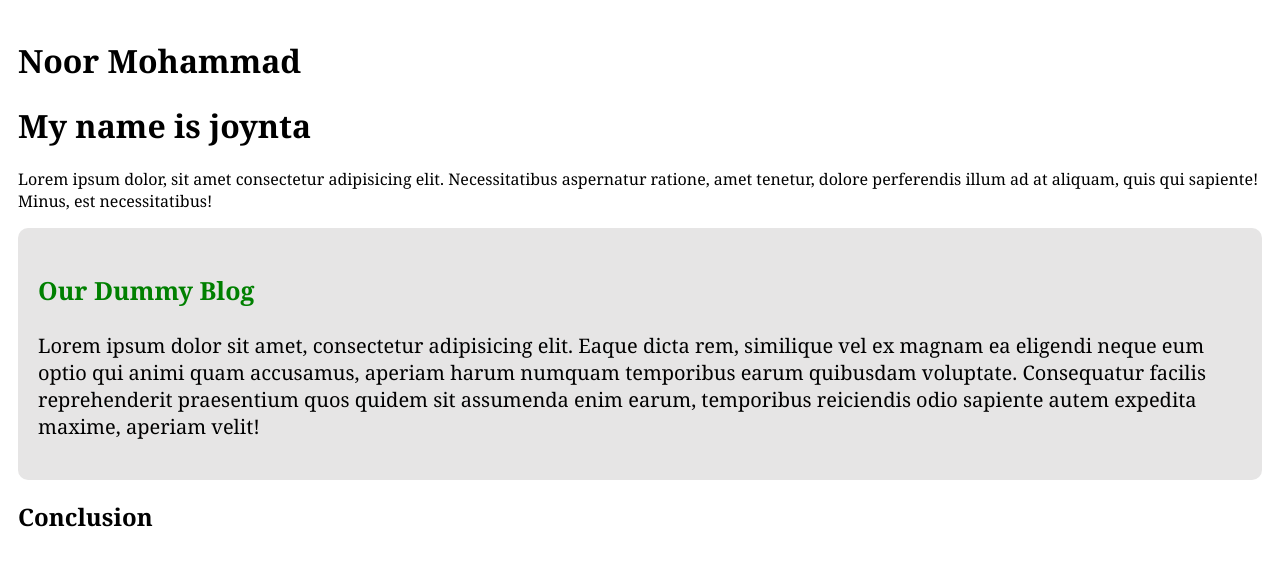
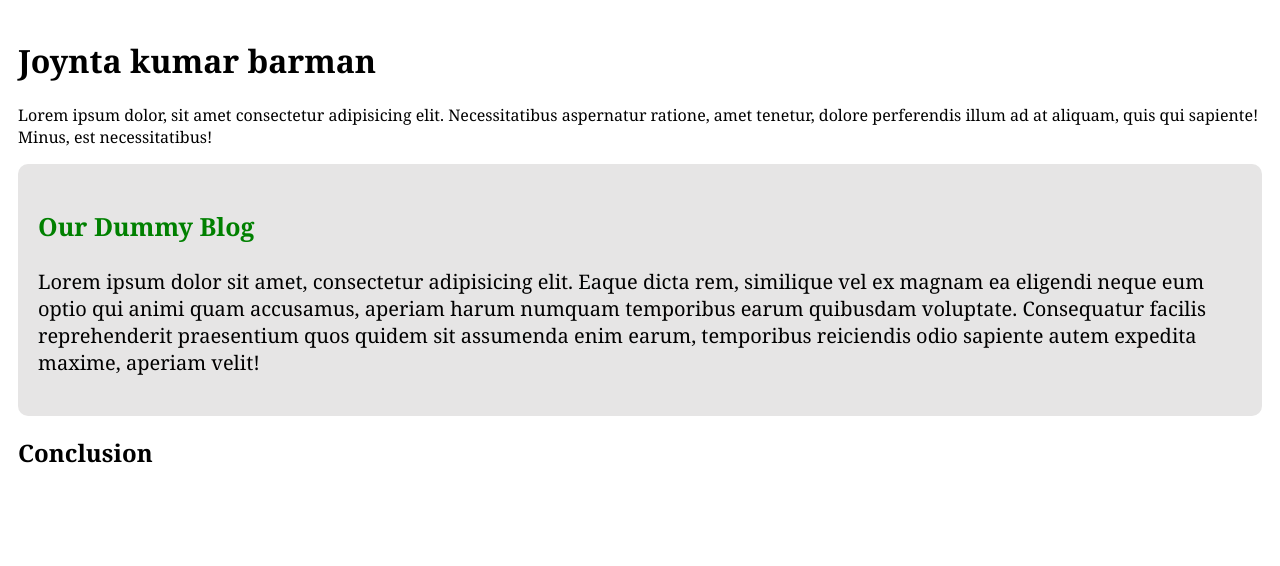
Before and after one commit to mernpeoplentech/git-test, a React (Vite) app: page / in a window 1280 px wide. Shown: the top 566 px of the page. Built offline with nearby package versions, Linux system fonts and the light colour scheme.

Commit message:
conflict 2

```diff
--- a/src/App.jsx
+++ b/src/App.jsx
@@ -3,8 +3,8 @@ import Blog from "./components/Blog";
 function App() {
   return (
     <main style={{ padding: 10 }}>
-      <h1>Noor Mohammad</h1>
-      <h1>My name is joynta</h1>
+      <h1>Joynta kumar barman</h1>
+
       <p>
         Lorem ipsum dolor, sit amet consectetur adipisicing elit. Necessitatibus
         aspernatur ratione, amet tenetur, dolore perferendis illum ad at
```
